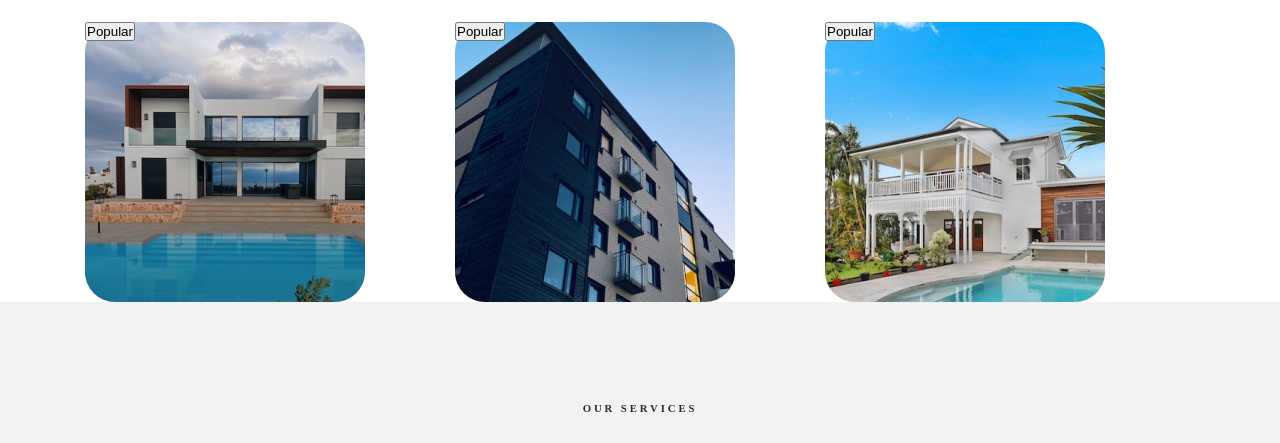
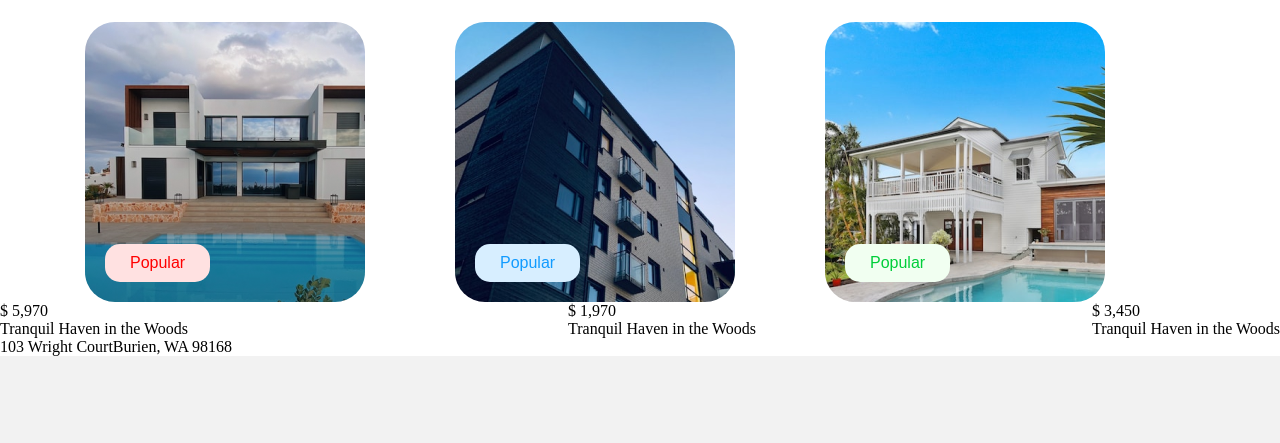
Before and after one commit to Kendrus/Projet_Real_Estate, a plain HTML site: page index.html in a window 1280 px wide. Shown: the part 232-675 px from the top of the page. Drawn offline with Linux system fonts and the light colour scheme; a web font is replaced by a local one.

Commit message:
seven commit

```diff
--- a/index.html
+++ b/index.html
@@ -30,8 +30,8 @@
                             d="M15.5425 1.66261L15.5161 1.64609L12.1749 0L8.56855 4.8084L10.2277 7.02078C10.1781 7.85512 9.82426 8.6423 9.23324 9.23331C8.64223 9.82432 7.85504 10.1781 7.0207 10.2278L4.80836 8.56859L0 12.1748L1.6324 15.4881L1.64613 15.5161L1.66269 15.5425C1.7498 15.6829 1.87139 15.7986 2.01588 15.8787C2.16036 15.9587 2.32295 16.0005 2.48814 16H3.3503C5.01148 16 6.6564 15.6728 8.19114 15.0371C9.72587 14.4014 11.1204 13.4696 12.295 12.295C13.4696 11.1203 14.4014 9.72584 15.0371 8.1911C15.6728 6.65636 16 5.01144 16 3.35026V2.48807C16.0005 2.32287 15.9588 2.16029 15.8787 2.0158C15.7986 1.87131 15.6829 1.74972 15.5425 1.66261ZM14.7653 3.35026C14.7653 9.64451 9.64451 14.7653 3.3503 14.7653H2.65267L1.56047 12.548L4.8086 10.1119L6.61698 11.4682H6.82276C8.05445 11.4668 9.23529 10.9769 10.1062 10.106C10.9772 9.23502 11.4671 8.05418 11.4684 6.82249V6.61671L10.1122 4.80836L12.548 1.56043L14.7653 2.65283V3.35026Z"
                             fill="white" />
                     </svg>
-                    <p class="tel">+1 206-214-2298
-                    <p>
+                    <p class="tel">+1 206-214-2298 </p>
+
 
                         <svg class="cone_email" xmlns="http://www.w3.org/2000/svg" width="25" height="18"
                             viewBox="0 0 18 13" fill="none">
@@ -95,15 +95,7 @@
         </div>
 
         </div>
-
-
-
-
-
-
-
     </section> -->
-
 
     <section id="checkout_our_new">
         <div class="container">
@@ -119,29 +111,53 @@
               </div>
               <div class="text">
                   <p>Donec porttitor euismod dignissim.</p>
-                <p> Nullam a lacinia ipsum, nec dignissim purus. </p>
+                <p> Nullam a lacinia ipsum, nec dignissim purus.</p>
               </div>
               <div class="card_img">
-                  <div class="box one">
-                      <!-- <img src="./src/assets/images/img1.png" alt=""> -->
-                      <div class="btn_box_one">
-                        <button>Popular</button>
-                      </div>
-                  </div>
+
+                    <div class="box one">
+
+                        <div class="btn_box_one">
+                          <button class="btn">Popular</button>
+                        </div>
+                    </div>
+                    <!-- <div class="card_description">
+
+                    </div>
+                 -->
+
                   <div class="box two">
                       <!-- <img src="./src/assets/images/img2.png" alt=""> -->
                       <div class="btn_box_two">
-                        <button>Popular</button>
+                        <button class="btn">Popular</button>
                       </div>
                   </div>
                   <div class="box tree">
                     <div class="btn_box_tree">
-                        <button>Popular</button>
+                        <button class="btn">Popular</button>
                       </div>
                       <!-- <img src="./src/assets/images/img3.png" alt=""> -->
                   </div>
               </div>
+
         </div>
+        <div class="card_text">
+            <div class="card_description_one">
+               <p>$ 5,970</p>
+               <p>Tranquil Haven in the Woods</p>
+               <p>103 Wright CourtBurien, WA 98168</p>
+            </div>
+           <div class="card_description_two">
+               <p>$ 1,970</p>
+               <p>Tranquil Haven in the Woods</p>
+           </div>
+             <div class="card_description_tree">
+
+                   <p>$ 3,450</p>
+                   <p>Tranquil Haven in the Woods</p>
+           </div>
+         </div>
+
 
   </section>
 
@@ -588,7 +604,22 @@
         <div class="card_foot">
 
             <div class="column one">
-                <p> Rezilla</p>
+                <div class="text_Rezilla">
+                    <div><svg xmlns="http://www.w3.org/2000/svg" width="24" height="24" viewBox="0 0 24 24" fill="none">
+                        <g clip-path="url(#clip0_70_393)">
+                          <path d="M23.715 9.16502L12.465 0.16502C12.332 0.0585172 12.1667 0.000488281 11.9963 0.000488281C11.8258 0.000488281 11.6605 0.0585172 11.5275 0.16502L0.2775 9.16502C0.156135 9.26239 0.0680565 9.39509 0.025468 9.54474C-0.0171205 9.69439 -0.0121105 9.85359 0.0398037 10.0003C0.091718 10.1469 0.187966 10.2738 0.315214 10.3634C0.442461 10.4529 0.594407 10.5007 0.75 10.5H2.25V23.25C2.25 23.4489 2.32902 23.6397 2.46967 23.7803C2.61032 23.921 2.80109 24 3 24H18V22.5H15V15.75C15 15.5511 14.921 15.3603 14.7803 15.2197C14.6397 15.079 14.4489 15 14.25 15H9.75C9.55109 15 9.36032 15.079 9.21967 15.2197C9.07902 15.3603 9 15.5511 9 15.75V22.5H3.75V10.5H16.5V9.00002H2.8875L12 1.71002L21.1125 9.00002H21C20.8011 9.00002 20.6103 9.07904 20.4697 9.21969C20.329 9.36034 20.25 9.55111 20.25 9.75002V14.25H21.75V10.5H23.25C23.405 10.4991 23.5558 10.4503 23.6819 10.3601C23.8079 10.27 23.903 10.1431 23.9539 9.99673C24.0049 9.8504 24.0093 9.69187 23.9665 9.54294C23.9237 9.39401 23.8359 9.26198 23.715 9.16502ZM10.5 16.5H13.5V22.5H10.5V16.5Z" fill="white"/>
+                          <path d="M18.75 19.9426L17.7825 18.9751L16.725 20.0326L18.225 21.5326C18.3655 21.6723 18.5556 21.7507 18.7537 21.7507C18.9519 21.7507 19.142 21.6723 19.2825 21.5326L23.7825 17.0326L22.725 15.9751L18.75 19.9426Z" fill="white"/>
+                        </g>
+                        <defs>
+                          <clipPath id="clip0_70_393">
+                            <rect width="24" height="24" fill="white"/>
+                          </clipPath>
+                        </defs>
+                      </svg></div>
+
+                <div> <p>Rezilla</p></div>
+                </div>
+
                 <p>+1 206-214-2298</p>
 
                 <p>2728 Hickory StreetSalt
@@ -600,7 +631,6 @@
             </div>
             <div class="column two">
                 <p>Quick Links</p>
-
                 <p>Home</p>
                 <p>About</p>
                 <p>Listings</p>
@@ -626,6 +656,10 @@
                 <p>Subscribe to our
                     Newsletter!</p>
                 <p>Follow Us on</p>
+                <form action="">
+                    <label for="Nom">Nom:</label>
+                    <input type="text" id="" name="">
+                </form>
                 <div><svg xmlns="http://www.w3.org/2000/svg" width="96" height="22" viewBox="0 0 96 22" fill="none">
                         <path
                             d="M53.0103 12.3743L53.6215 8.393H49.8011V5.80937C49.8011 4.72038 50.3346 3.65819 52.0457 3.65819H53.7824V0.268813C53.7824 0.268813 52.2066 0 50.6996 0C47.5536 0 45.4973 1.90713 45.4973 5.35906V8.39369H42V12.375H45.4973V22H49.8011V12.375L53.0103 12.3743Z"
--- a/src/css/checkout_our_new.css
+++ b/src/css/checkout_our_new.css
@@ -13,11 +13,18 @@
     font-weight: 500;
     letter-spacing: 1px;
 }
-#checkout_our_new   .checkout_our_new_title_two button{
-    padding:1px  30px;
+#checkout_our_new  .checkout_our_new_title_two button{
+    /* padding:10px  20px;
     border-radius: 30px;
     background-color: var(--primary-color);
-    color: white;
+    color: white; */
+
+background-color:var(--primary-color);
+  color: white;
+  padding: 2px 25px;
+  border-radius: 25px;
+  cursor: pointer;
+  font-size: 10px;
 }
 #checkout_our_new   .checkout_our_new_title_two .btn.one{
     background-color: white;
@@ -52,22 +59,97 @@
     width: 280px;
     height: 280px;
     background-image: url("../assets/images/img1.png");
+    position: relative;
 }
-#checkout_our_new .card_img .box.two{
+#checkout_our_new .card_img  .box.two{
     grid-column-end: span 4;
     /* padding-top: 60px; */
     width: 280px;
     height: 280px;
     background-image: url("../assets/images/img2.png");
+    position: relative;
 }
-#checkout_our_new .card_img .box.tree{
+#checkout_our_new .card_img  .box.tree{
     grid-column-end: span 4;
     /* padding-top: 60px; */
     width: 280px;
     height: 280px;
     background-image: url("../assets/images/img3.png");
+    position: relative;
 }
 #checkout_our_new .card_img .box.one .btn_box_one{
-    display: flex;
-    align-items: end;
+    position: absolute;
+    bottom: 0;
 }
+#checkout_our_new .card_img .box.one .btn_box_one .btn{
+     background-color:#FFE1E1;
+  color: red;
+  padding: 10px 25px;
+  border: none;
+  border-radius: 15px;
+  cursor: pointer;
+  font-size: 16px;
+  margin-left: 20px;
+  margin-bottom: 20px;
+}
+#checkout_our_new .card_img .box.two .btn_box_two .btn{
+     background-color:#D7EEFF;
+  color:#119BFF ;
+  padding: 10px 25px;
+  border: none;
+  border-radius: 15px;
+  cursor: pointer;
+  font-size: 16px;
+   position: absolute;
+    bottom: 0;
+    margin-left: 20px;
+  margin-bottom: 20px;
+}
+
+#checkout_our_new .card_img .box.tree .btn_box_tree .btn{
+     background-color:#F1FFF1;
+  color:#00CE3A;
+  padding: 10px 25px;
+  border: none;
+  border-radius: 15px;
+  cursor: pointer;
+  font-size: 16px;
+  position: absolute;
+  bottom: 0;
+   margin-left: 20px;
+  margin-bottom: 20px;
+}
+
+
+
+
+/* #checkout_our_new   .card_text{
+    grid-template-columns: repeat(12,1fr);
+}
+#checkout_our_new   .card_text .card_description_one{
+    grid-column-end: span 4;
+}
+#checkout_our_new   .card_text .card_description_two{
+    grid-column-end: span 4;
+}
+#checkout_our_new   .card_text .card_description_two{
+    grid-column-end: span 4;
+}  */
+
+
+#checkout_our_new   .card_text{
+  display: flex;
+  justify-content:space-between;
+}
+
+
+
+/* #checkout_our_new .card_img  .card_text .card_description_one{
+    grid-column-end: span 4;
+}
+#checkout_our_new .card_img  .card_text .card_description_two{
+    grid-column-end: span 4;
+}
+#checkout_our_new .card_img  .card_text .card_description_two{
+    grid-column-end: span 4;
+} */
--- a/src/css/first_footer.css
+++ b/src/css/first_footer.css
@@ -12,6 +12,20 @@
 /* #first-foot .card_foot .column.one{
     display: flex;
     flex-direction: column;
+} */
+#first-foot .card_foot .column.one .text_Rezilla{
+    display: flex;
+    align-items: flex-start;
+
+
+}
+#first-foot .card_foot .column.one .text_Rezilla  svg{
+    display: flex;
+    align-items: center;
+}
+/* #first-foot .card_foot .column.one .text_Rezilla  p{
+    display: flex;
+    align-items: center;
 } */
 #first-foot .card_foot .column.one p{
     margin-bottom: 20px;
@@ -47,6 +61,16 @@
        /* flex-wrap: wrap; */
     }
 
+    #first-foot .card_foot .column.four input{
+        padding: 15px;
+        border: 1px solid #ccc;
+        border-radius:5px;
+        font-size: 16px;
+    }
+    label{
+        font-weight: bold;
+    }
+
 }
 
 @media (max-width: 768px) {
```
